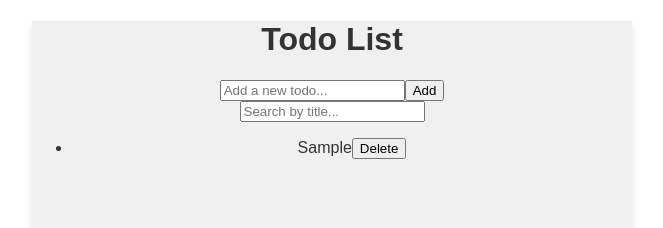
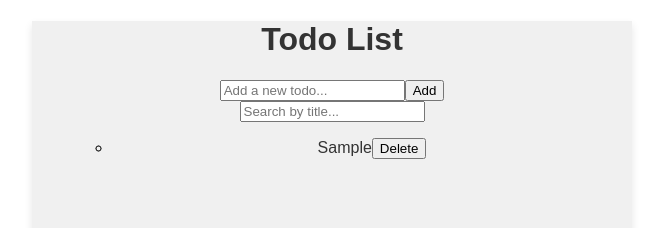
Before and after one commit to 1Invoker/app_in, a React (Create React App) app: page / in a window 1280 px wide. Both pictures are taken after typing "Sample" into the empty fields and a click on the button "Add". Shown: the top 228 px of the page, without its empty margins (308-971 px from the left). Built offline with nearby package versions, Linux system fonts and the light colour scheme.

Commit message:
framer motion

```diff
--- a/package.json
+++ b/package.json
@@ -11,6 +11,7 @@
     "@typescript-eslint/parser": "^7.1.1",
     "eslint": "^8.57.0",
     "eslint-plugin-react": "^7.34.0",
+    "framer-motion": "^11.11.9",
     "react": "^18.2.0",
     "react-dom": "^18.2.0",
     "react-redux": "^9.1.0",
--- a/src/Components/ToDo/ToDo.css
+++ b/src/Components/ToDo/ToDo.css
@@ -6,5 +6,4 @@
     box-shadow: 0 4px 8px rgba(0, 0, 0, 0.1);
     font-family: 'Arial', sans-serif;
     color: #333;
-
 }
--- a/src/Components/ToDo/ToDo.jsx
+++ b/src/Components/ToDo/ToDo.jsx
@@ -1,6 +1,7 @@
-import React, { useState } from 'react';
+import React, { useState, useEffect } from 'react';
 import './ToDo.css';
 import { useToDo } from './useToDo';
+import { Reorder } from 'framer-motion';
 
 const ToDo = () => {
   const {
@@ -13,6 +14,10 @@ const ToDo = () => {
     setSearchTitle,
     setInputValue,
   } = useToDo();
+  const [items, setItems] = useState(updateSearch);
+  useEffect(() => {
+    setItems(updateSearch);
+  }, [updateSearch]);
   return (
     <div className="todo-container">
       <h1>Todo List</h1>
@@ -33,14 +38,18 @@ const ToDo = () => {
           placeholder="Search by title..."
         />
       </div>
+      <Reorder.Group axis="y" onReorder={setItems} values={items}>
         <ul>
-        {updateSearch.map((todo, index) => (
-          <li key={index}>
+          {items.map((todo, index) => (
+            <Reorder.Item key={index} value={todo}>
+              <li className="todo-elem">
                 {todo}
                 <button onClick={() => deleteTodo(index)}>Delete</button>
               </li>
+            </Reorder.Item>
           ))}
         </ul>
+      </Reorder.Group>
     </div>
   );
 };
```
Also changed, not shown: 1 other file (tests, documents, lock files or other folders). Lines whose indentation alone changed are shown as unchanged.
